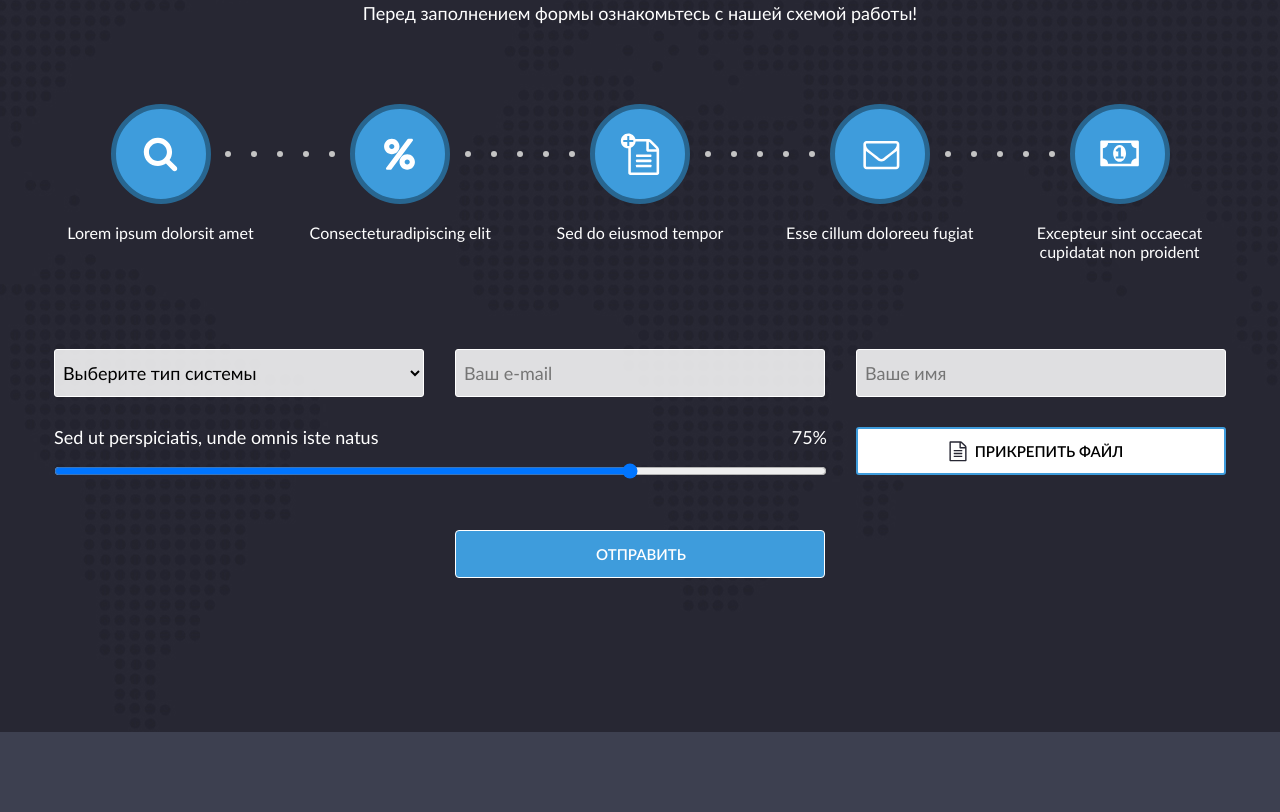
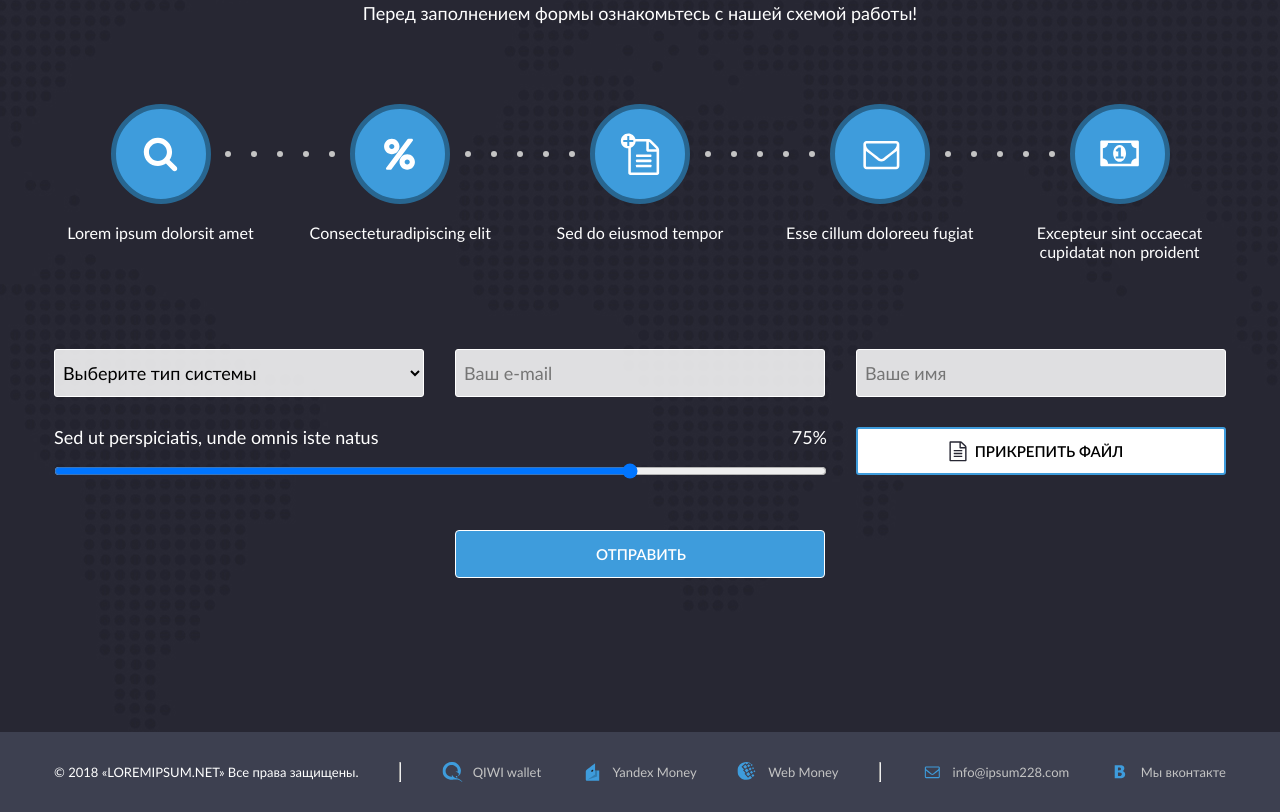
Before and after one commit to bazraider/Layout-busines-site, a website: page src/index.html in a window 1280 px wide. Shown: the part 1038-1850 px from the top of the page. Drawn offline with nearby package versions, Linux system fonts and the light colour scheme.

Commit message:
footer section done

```diff
--- a/src/index.html
+++ b/src/index.html
@@ -6,6 +6,7 @@
   <meta http-equiv="X-UA-Compatible" content="IE=edge">
   <meta name="viewport" content="width=device-width, initial-scale=1.0">
   <title>Soft NSK test</title>
+  <base target="_blank">
   <link rel="stylesheet" href="styles/normalize.css">
   <link rel="stylesheet" href="styles/styles.css">
 </head>
@@ -123,8 +124,32 @@
       </div>
     </section>
   </main>
-  <footer>
-
+  <footer class="footer">
+    <div class="footer__inner">
+      <p class="footer__text">© 2018 «LOREMIPSUM.NET» Все права защищены.</p>
+      <hr>
+      <a href="https://qiwi.com/" class="footer__item">
+        <img class="footer__item-img" src="/src/img/qiwi.svg" alt="file">
+        <p>QIWI wallet</p>
+      </a>
+      <a href="https://yoomoney.ru/" class="footer__item">
+        <img class="footer__item-img" src="/src/img/Yandex.svg" alt="file">
+        <p>Yandex Money</p>
+      </a>
+      <a href="https://www.webmoney.ru/" class="footer__item">
+        <img class="footer__item-img" src="/src/img/webmoney.svg" alt="file">
+        <p>Web Money</p>
+      </a>
+      <hr>
+      <a href="mailto:info@ipsum228.com" class="footer__item">
+        <img class="footer__item-img" src="/src/img/mail_icon.svg" alt="file">
+        <p>info@ipsum228.com</p>
+      </a>
+      <a href="https://vk.com/" class="footer__item">
+        <img class="footer__item-img" src="/src/img/vk.svg" alt="file">
+        <p>Мы вконтакте</p>
+      </a>
+    </div>
   </footer>
 </body>
 
--- a/src/styles/styles.scss
+++ b/src/styles/styles.scss
@@ -329,6 +329,19 @@ main {
           font-weight: 600;
           font-size: 15px;
           line-height: 18px;
+          cursor: pointer;
+
+          &:hover {
+            -webkit-box-shadow: 0px 5px 10px 2px rgba(255, 255, 255, 0.2);
+            -moz-box-shadow: 0px 5px 10px 2px rgba(255, 255, 255, 0.2);
+            box-shadow: 0px 5px 10px 2px rgba(255, 255, 255, 0.2);
+          }
+
+          &:active {
+            -webkit-box-shadow: 0px 5px 10px 2px rgba(34, 60, 80, 0.2) inset;
+            -moz-box-shadow: 0px 5px 10px 2px rgba(34, 60, 80, 0.2) inset;
+            box-shadow: 0px 5px 10px 2px rgba(34, 60, 80, 0.2) inset;
+          }
 
           .btn_add-img {
             margin-right: 8px;
@@ -349,6 +362,10 @@ main {
           border: 1px solid #FFFFFF;
           border-radius: 4px;
           color: #FFF;
+
+          &:hover {
+            background: #43ABF0;
+          }
         }
       }
     }
@@ -356,7 +373,46 @@ main {
 }
 
 footer {
-  height: 80px;
+  min-height: 80px;
   background: #3D4050;
   flex-shrink: 0;
+  display: flex;
+  justify-content: center;
+  align-items: center;
+
+  .footer__inner {
+    max-width: 1172px;
+    width: 100%;
+    margin: 0 auto;
+    display: flex;
+    flex-flow: row wrap;
+    justify-content: space-between;
+    align-items: center;
+    color: #FFF;
+    font-family: 'Lato';
+    font-weight: 400;
+    font-size: 13px;
+    line-height: 16px;
+
+    hr {
+      height: 18px;
+      margin: 0;
+    }
+
+    a {
+      text-decoration: none;
+    }
+
+    .footer__item {
+      text-decoration: none;
+      color: #C3C3C3;
+      display: flex;
+      justify-content: center;
+      align-items: center;
+
+      .footer__item-img {
+        margin-right: 10px;
+      }
+    }
+  }
 }
```
Also changed, not shown: src/img/Yandex.svg (added), src/img/mail_icon.svg (added), src/img/qiwi.svg (added), src/img/vk.svg (added), src/img/webmoney.svg (added), src/styles/styles.css, 1 other file.
